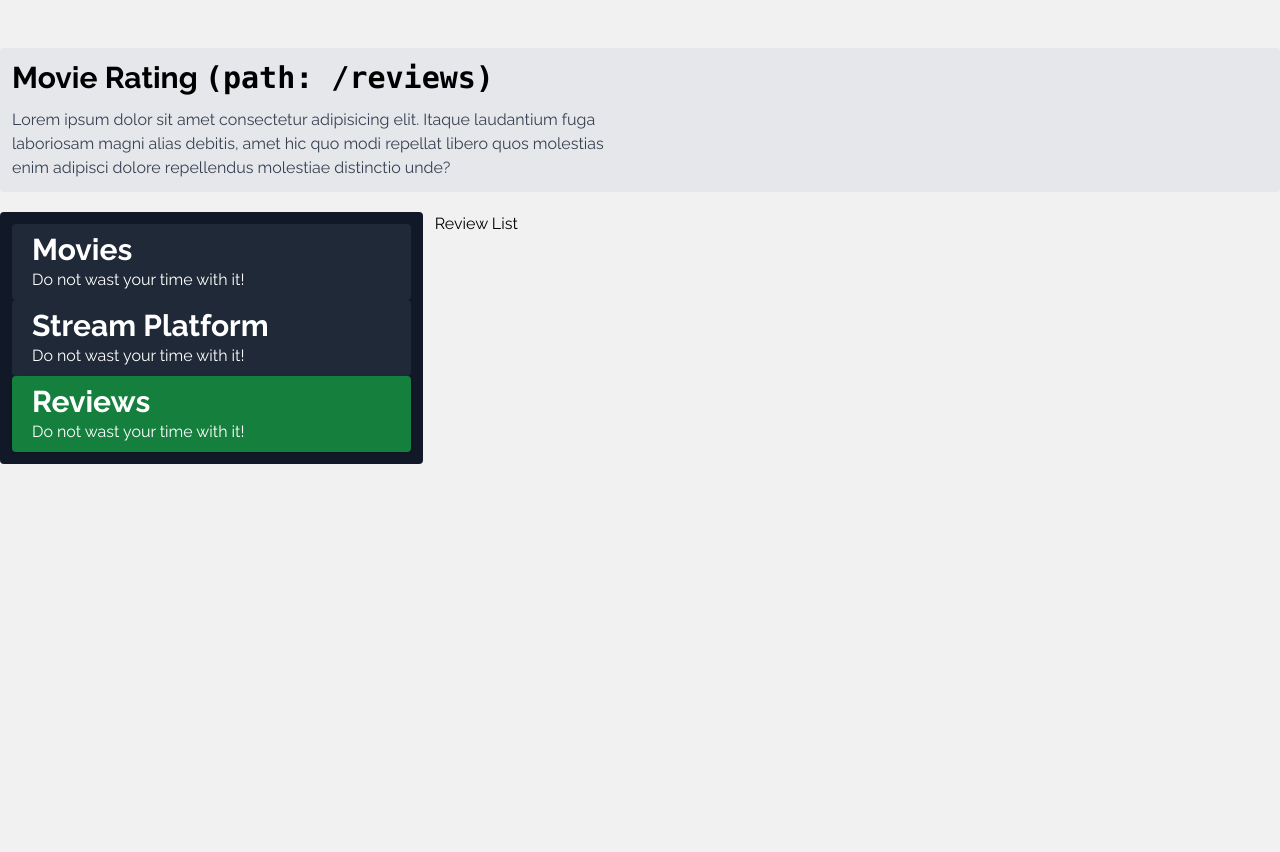
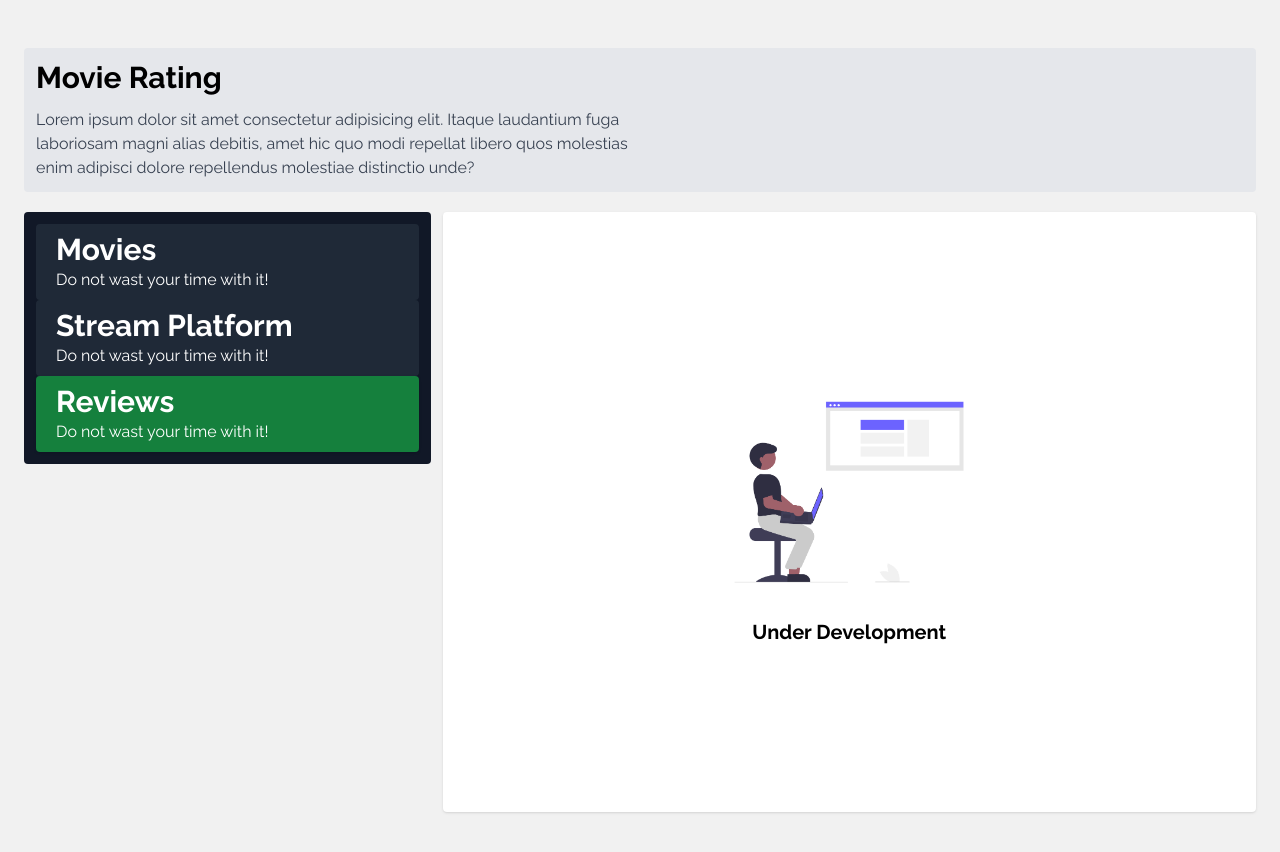
Before and after one commit to beniten-mab/learn-rectjs-started, a React (Create React App) app: page /reviews in a window 1280 px wide. Shown: the top 852 px of the page. Before the commit the page ends 800 px from the top, so only its background shows below. Built offline with nearby package versions, Linux system fonts and the light colour scheme.

Commit message:
Fix styles

```diff
--- /dev/null
+++ b/src/components/UnderDevelopment.js
@@ -0,0 +1,14 @@
+import developer from "./../assets/img/developer.png";
+
+const UnderDevelopemnt = () => {
+  return (
+    <div className="bg-white shadow grid place-items-center h-[600px] rounded">
+      <div className="text-center space-y-3">
+        <img src={developer} alt="developer" className="w-full lg:w-[300px]" />
+        <h3 className="font-bold text-xl">Under Development</h3>
+      </div>
+    </div>
+  );
+};
+
+export default UnderDevelopemnt;
--- a/src/pages/Home.js
+++ b/src/pages/Home.js
@@ -15,7 +15,9 @@ const HomePage = () => {
   };
 
   useEffect(() => {
+    document.title = "Home - Movie Rating";
     fetchMovies();
+    window.title = "Hello";
   }, []);
 
   return (
--- a/src/pages/layouts/AppLayout.js
+++ b/src/pages/layouts/AppLayout.js
@@ -5,12 +5,10 @@ const AppLayout = (props) => {
   const inactiveClasses = "bg-gray-800 py-2 px-5 text-white rounded";
   const activeClasses = "bg-green-700 py-2 px-5 text-white rounded shadow";
   return (
-    <div className="container mx-auto space-y-5 py-12">
+    <div className="container mx-auto space-y-5 py-12 px-6">
       <div className="bg-gray-200 rounded p-3 space-y-3">
-        <h1 className="text-3xl font-bold">
-          Movie Rating <code>(path: {pathname})</code>
-        </h1>
-        <div className="w-1/2">
+        <h1 className="text-3xl font-bold">Movie Rating</h1>
+        <div className="w-full lg:w-1/2">
           <p className="text-gray-700">
             Lorem ipsum dolor sit amet consectetur adipisicing elit. Itaque
             laudantium fuga laboriosam magni alias debitis, amet hic quo modi
@@ -19,8 +17,8 @@ const AppLayout = (props) => {
           </p>
         </div>
       </div>
-      <div className="flex gap-3">
-        <div className="w-1/3">
+      <div className="flex flex-col lg:flex-row gap-3">
+        <div className="w-full lg:w-1/3">
           <div className="bg-gray-900 space-y-5 p-3 rounded sidebar">
             <NavLink to="">
               <div
@@ -56,7 +54,7 @@ const AppLayout = (props) => {
             </NavLink>
           </div>
         </div>
-        <div className="w-2/3">{props.children}</div>
+        <div className="w-full lg:w-2/3">{props.children}</div>
       </div>
     </div>
   );
--- a/src/pages/movies/Create.js
+++ b/src/pages/movies/Create.js
@@ -1,5 +1,12 @@
+import { useEffect } from "react";
+import UnderDevelopemnt from "../../components/UnderDevelopment";
+
 const MovieCreatePage = () => {
-  return <h3>Create Movie Page</h3>;
+  useEffect(() => {
+    document.title = "Create a new movie - Movie Rating";
+  }, []);
+
+  return <UnderDevelopemnt />;
 };
 
 export default MovieCreatePage;
--- a/src/pages/movies/Detail.js
+++ b/src/pages/movies/Detail.js
@@ -1,5 +1,12 @@
+import { useEffect } from "react";
+import UnderDevelopemnt from "../../components/UnderDevelopment";
+
 const MovieDetailPage = () => {
-  return <h3>Movie Detail Page</h3>;
+  useEffect(() => {
+    document.title = "Create a new movie - Movie Rating";
+  }, []);
+
+  return <UnderDevelopemnt />;
 };
 
 export default MovieDetailPage;
--- a/src/pages/reviews/List.js
+++ b/src/pages/reviews/List.js
@@ -1,5 +1,12 @@
+import { useEffect } from "react";
+import UnderDevelopemnt from "../../components/UnderDevelopment";
+
 const ReviewListPage = () => {
-  return <h3>Review List</h3>;
+  useEffect(() => {
+    document.title = "Reivews - Movie Rating";
+  }, []);
+
+  return <UnderDevelopemnt />;
 };
 
 export default ReviewListPage;
--- a/src/pages/stream/List.js
+++ b/src/pages/stream/List.js
@@ -1,5 +1,11 @@
+import { useEffect } from "react";
+import UnderDevelopemnt from "../../components/UnderDevelopment";
+
 const StreamListPage = () => {
-  return <h3>Stream List</h3>;
+  useEffect(() => {
+    document.title = "Stream Platform - Movie Rating";
+  }, []);
+  return <UnderDevelopemnt />;
 };
 
 export default StreamListPage;
```
Also changed, not shown: package.json (line endings or trailing spaces), src/assets/img/developer.png (added).
